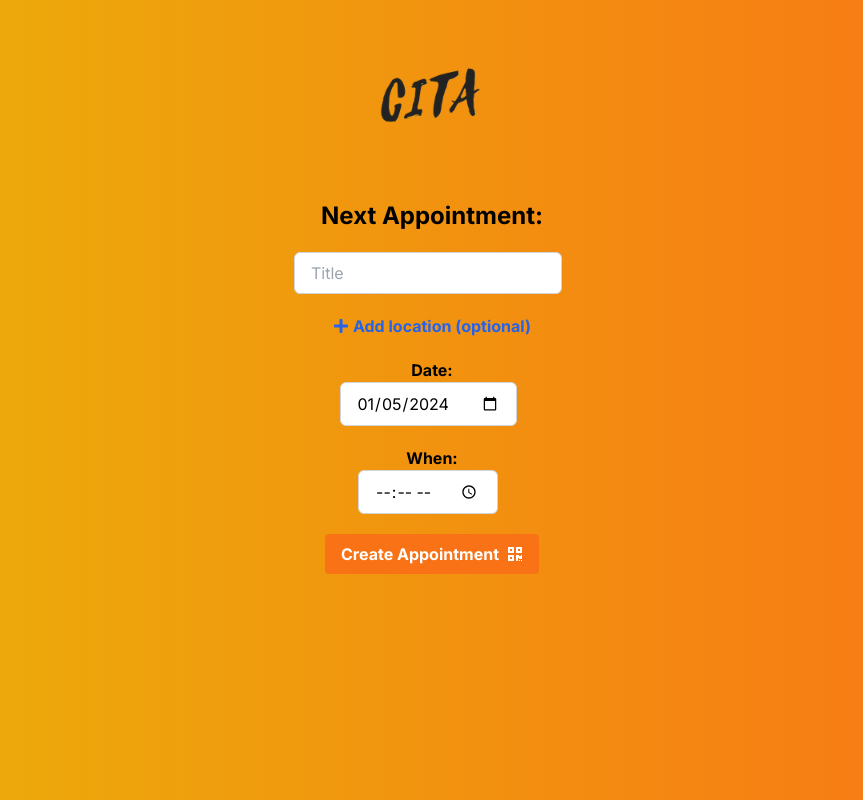
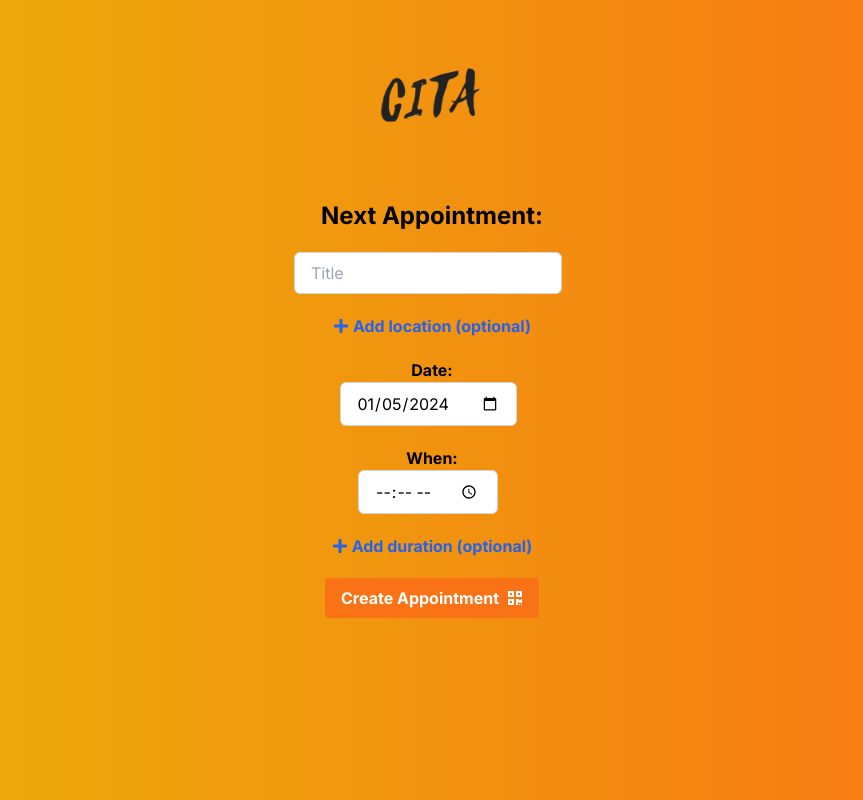
Before and after one commit to chris251190/cita, a Next.js app: page / in a window 1280 px wide. Shown: the whole page, without its empty margins (208-1071 px from the left). Built offline with nearby package versions, Linux system fonts and the light colour scheme.

Commit message:
Add selectedDuration field to Appointment interface and form

```diff
--- a/app/page.tsx
+++ b/app/page.tsx
@@ -9,6 +9,7 @@ interface Appointment {
   location: string;
   selectedDate: string;
   selectedTime: string;
+  selectedDuration?: string;
 }
 
 type InputFieldProps = {
@@ -36,9 +37,11 @@ export default function Cita() {
   const [location, setLocation] = useState('');
   const [selectedDate, setSelectedDate] = useState(new Date().toISOString().split('T')[0]);
   const [selectedTime, setSelectedTime] = useState(new Date().toLocaleTimeString([], { hour: '2-digit', minute: '2-digit' }));
+  const [selectedDuration, setSelectedDuration] = useState('01:00');
   const [appointments, setAppointments] = useState<Appointment[]>([]);
   const [showQRCodeIndex, setShowQRCodeIndex] = useState<number | null>(null);
   const [showLocation, setShowLocation] = useState(false);
+  const [showDuration, setShowDuration] = useState(false);
 
   const handleInputChange = (event: React.ChangeEvent<HTMLInputElement>) => {
     const { name, value } = event.target;
@@ -51,6 +54,9 @@ export default function Cita() {
         break;
       case 'selectedTime':
         setSelectedTime(value);
+        break;
+      case 'selectedDuration':
+        setSelectedDuration(value);
         break;
       case 'location':
         setLocation(value);
@@ -142,6 +148,27 @@ export default function Cita() {
               value={selectedTime}
               onChange={handleInputChange}
             />
+
+            <div className="flex items-center">
+              {showDuration &&
+                (<div><h2 className="font-bold">Duration:</h2>
+                  <InputField
+                    type="time"
+                    additionalClasses="ml-4"
+                    name="selectedDuration"
+                    value={selectedDuration}
+                    onChange={handleInputChange}
+                  />
+
+                </div>)}
+              <button className="font-bold rounded mb-5" type="button" onClick={() => setShowDuration(!showDuration)}>
+                {showDuration ? <FaMinus className="text-red-500 hover:text-red-600" /> : <div className="flex items-center text-blue-600 hover:text-blue-500">
+                  <FaPlus />
+                  <span className="ml-1">Add duration (optional)</span>
+                </div>}
+              </button>
+            </div>
+
             <button
               type="submit"
               className="bg-orange-500 hover:bg-orange-700 text-white font-bold py-2 px-4 rounded mb-5"
@@ -164,6 +191,7 @@ export default function Cita() {
             {appointment.location && (<p>Where: {appointment.location} h</p>)}
             <p>Date: {new Date(appointment.selectedDate).toLocaleDateString()}</p>
             <p>When: {appointment.selectedTime} h</p>
+            {appointment.location && (<p>Duration: {appointment.selectedDuration} h</p>)}
 
             {showQRCodeIndex === index && (
               <QRCode
@@ -191,7 +219,7 @@ export default function Cita() {
                 className="text-red-500 hover:text-red-700 font-bold py-1 rounded"
                 onClick={() => handleRemoveAppointment(index)}
               >
-                <FaTimes size={25}/>
+                <FaTimes size={25} />
               </button>
             </div>
 
```
